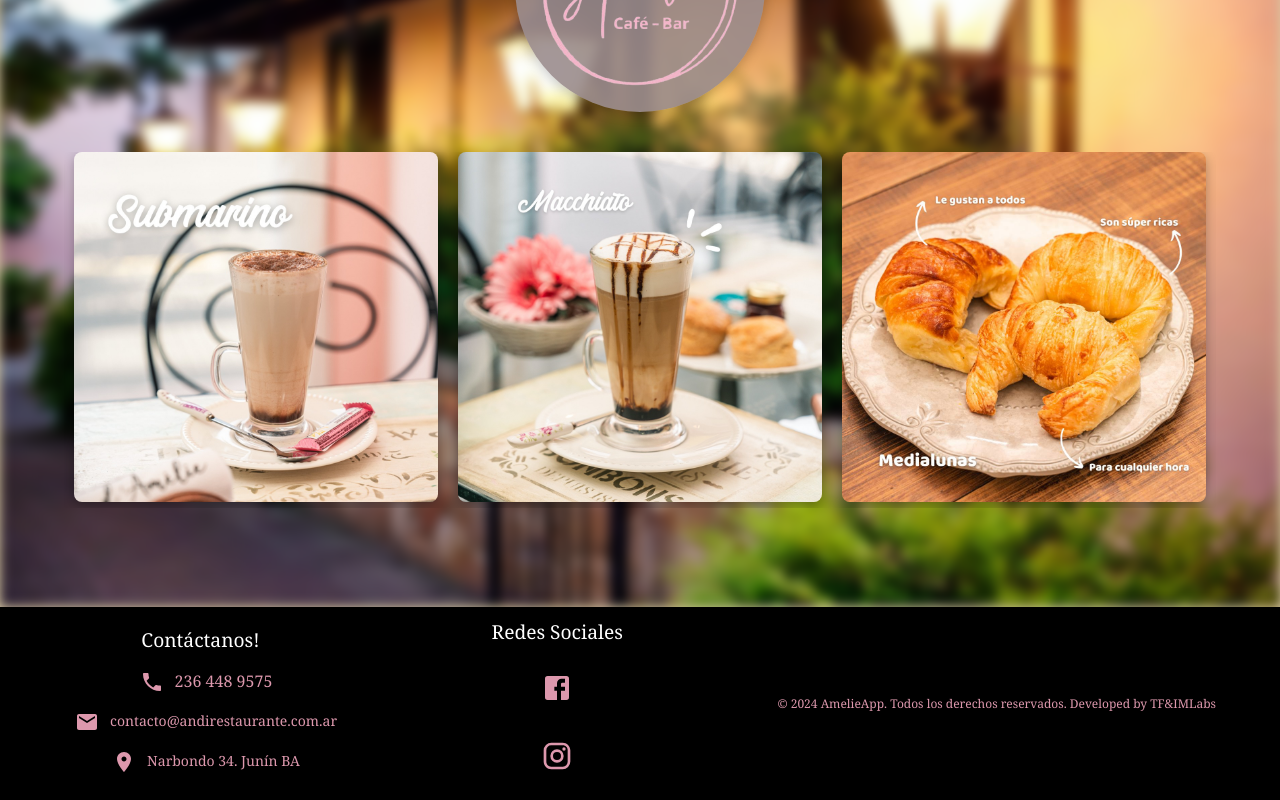
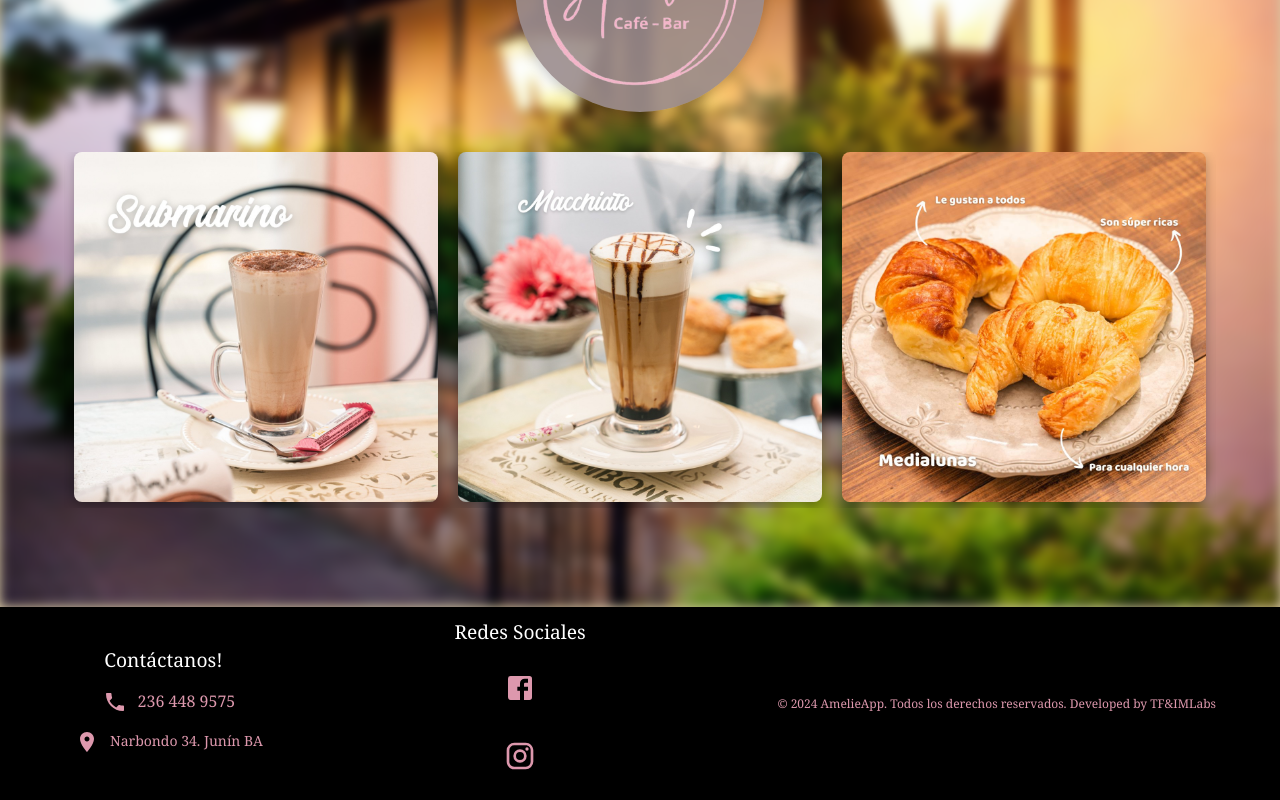
Before and after one commit to TF-IMLabs/LagunaRanchFrontEnd, a React (Create React App) app: page / in a window 1280 px wide. Shown: the part 279-1079 px from the top of the page. Built offline with nearby package versions, Linux system fonts and the light colour scheme.

Commit message:
minor footer changes

```diff
--- a/src/components/layout/Footer.js
+++ b/src/components/layout/Footer.js
@@ -95,7 +95,7 @@ const Footer = () => {
                 236 448 9575
               </a>
             </Typography>
-            <Typography variant="body2" data-test="contact-email">
+            {/* <Typography variant="body2" data-test="contact-email">
               <IconButton
                 component="a"
                 href="mailto:hola@andirestaurante.com.ar"
@@ -107,7 +107,7 @@ const Footer = () => {
               <a href="mailto:hola@andirestaurante.com.ar" data-test="email-link">
                 contacto@andirestaurante.com.ar
               </a>
-            </Typography>
+            </Typography> */}
             <Typography variant="body2" data-test="contact-address">
               <IconButton
                 component="a"
```
